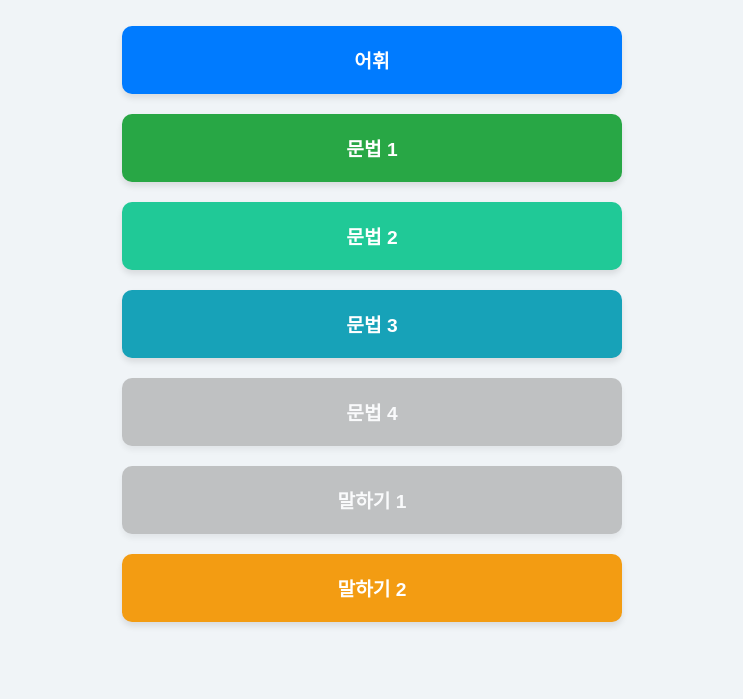
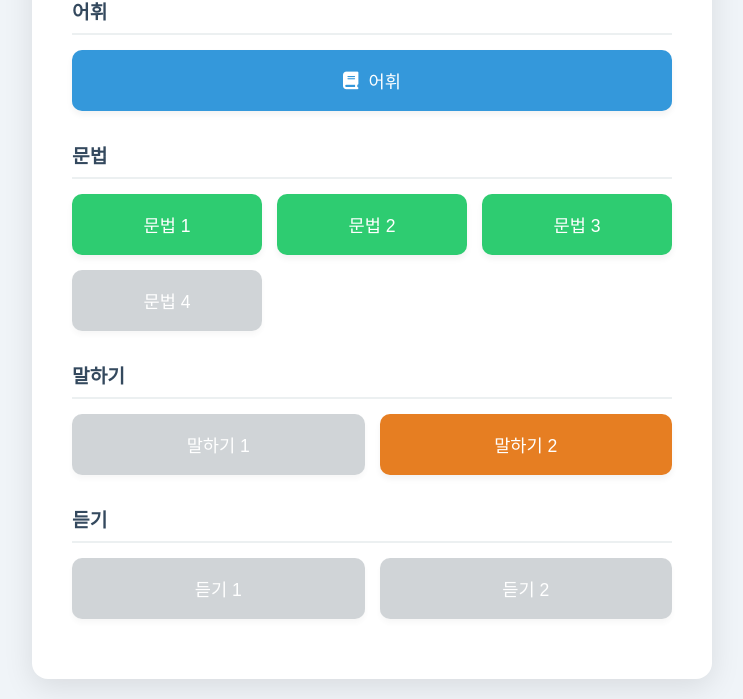
Before and after one commit to sometime4224-hnu/hnu-3B-korean-webapp, a plain HTML site: page c11/index.html in a window 1280 px wide. Shown: the part 150-849 px from the top of the page, without its empty margins (268-1011 px from the left). Drawn offline with Linux system fonts and the light colour scheme; no server answers.

Commit message:
Update index.html

```diff
--- a/c11/index.html
+++ b/c11/index.html
@@ -11,146 +11,144 @@ j=d.createElement(s),dl=l!='dataLayer'?'&l='+l:'';j.async=true;j.src=
     <meta charset="UTF-8">
     <meta name="viewport" content="width=device-width, initial-scale=1.0">
     <title>11과 학습 활동</title>
+    <link rel="stylesheet" href="https://cdnjs.cloudflare.com/ajax/libs/font-awesome/6.4.0/css/all.min.css">
     <style>
         body {
             font-family: 'Noto Sans KR', sans-serif;
-            background-color: #f0f4f7;
+            background-color: #f0f4f8;
             display: flex;
-            flex-direction: column;
             justify-content: center;
             align-items: center;
             min-height: 100vh;
             margin: 0;
             padding: 20px;
+            box-sizing: border-box;
+        }
+
+        .main-container {
+            width: 100%;
+            max-width: 600px;
+            background-color: white;
+            border-radius: 16px;
+            box-shadow: 0 8px 30px rgba(0, 0, 0, 0.1);
+            padding: 30px 40px;
+            text-align: center;
         }
 
         h1 {
-            color: #333;
+            color: #2c3e50;
             font-size: 2em;
-            margin-bottom: 40px;
+            margin-bottom: 30px;
+            font-weight: 700;
         }
 
-        .button-container {
+        .activity-section {
+            margin-bottom: 30px;
+        }
+
+        .section-title {
+            font-size: 1.2em;
+            color: #34495e;
+            margin-bottom: 15px;
+            text-align: left;
+            border-bottom: 2px solid #ecf0f1;
+            padding-bottom: 8px;
+            font-weight: 600;
+        }
+
+        .section-buttons {
             display: grid;
-            gap: 20px;
-            width: 100%;
-            max-width: 500px;
+            grid-template-columns: repeat(auto-fit, minmax(150px, 1fr));
+            gap: 15px;
         }
 
         .activity-button {
-            display: block;
-            padding: 20px;
-            font-size: 1.2em;
-            font-weight: bold;
+            display: flex;
+            align-items: center;
+            justify-content: center;
+            gap: 10px;
+            padding: 18px;
+            font-size: 1.1em;
+            font-weight: 500;
             text-decoration: none;
             color: white;
             border-radius: 10px;
-            box-shadow: 0 4px 6px rgba(0, 0, 0, 0.1);
-            transition: transform 0.2s, background-color 0.2s;
+            box-shadow: 0 4px 6px rgba(0, 0, 0, 0.05);
+            transition: transform 0.2s, box-shadow 0.2s;
             text-align: center;
         }
 
-        /* 어휘 버튼 스타일 */
-        .btn-vocabulary {
-            background-color: #007BFF;
+        .activity-button:hover {
+            transform: translateY(-4px);
+            box-shadow: 0 6px 12px rgba(0, 0, 0, 0.1);
         }
 
-        .btn-vocabulary:hover {
-            background-color: #0056b3;
-            transform: translateY(-3px);
-        }
+        .btn-vocabulary { background-color: #3498db; }
+        .btn-grammar { background-color: #2ecc71; }
+        .btn-conversation { background-color: #e67e22; }
+        .btn-listening { background-color: #9b59b6; }
 
-        /* 문법 버튼 스타일 (각기 다른 조도) */
-        .btn-grammar-1 {
-            background-color: #28a745;
-        }
-
-        .btn-grammar-1:hover {
-            background-color: #1e7e34;
-            transform: translateY(-3px);
-        }
-
-        .btn-grammar-2 {
-            background-color: #20c997;
-        }
-
-        .btn-grammar-2:hover {
-            background-color: #199469;
-            transform: translateY(-3px);
-        }
-
-        .btn-grammar-3 {
-            background-color: #17a2b8;
-        }
-
-        .btn-grammar-3:hover {
-            background-color: #117a8b;
-            transform: translateY(-3px);
-        }
-
-        .btn-grammar-4 {
-            background-color: #4CAF50;
-        }
-
-        .btn-grammar-4:hover {
-            background-color: #45a049;
-            transform: translateY(-3px);
-        }
-
-        /* 말하기 버튼 스타일 */
-        .btn-conversation-1 {
-            background-color: #e44d26;
-        }
-
-        .btn-conversation-1:hover {
-            background-color: #c73c1d;
-            transform: translateY(-3px);
-        }
-
-        .btn-conversation-2 {
-            background-color: #f39c12;
-        }
-
-        .btn-conversation-2:hover {
-            background-color: #d68910;
-            transform: translateY(-3px);
-        }
-
-        /* 비활성화된 버튼 스타일 */
         .activity-button.disabled {
-            background-color: #a0a0a0;
+            background-color: #bdc3c7;
             cursor: not-allowed;
             pointer-events: none;
-            opacity: 0.6;
+            opacity: 0.7;
         }
 
         .activity-button.disabled:hover {
-            background-color: #a0a0a0;
             transform: none;
+            box-shadow: 0 4px 6px rgba(0, 0, 0, 0.05);
         }
 
         @media (max-width: 600px) {
+            .main-container {
+                padding: 20px;
+            }
             h1 {
-                font-size: 1.5em;
-                margin-bottom: 20px;
+                font-size: 1.8em;
             }
-            .activity-button {
-                font-size: 1em;
-                padding: 15px;
+            .section-buttons {
+                grid-template-columns: 1fr;
             }
         }
     </style>
 </head>
 <body>
+    <div class="main-container">
         <h1>11과 활동을 선택하세요</h1>
-    <div class="button-container">
-        <a href="vocabulary.html" class="activity-button btn-vocabulary" data-target="vocabulary.html">어휘</a>
-        <a href="grammar1.html" class="activity-button btn-grammar-1" data-target="grammar1.html">문법 1</a>
-        <a href="grammar2.html" class="activity-button btn-grammar-2" data-target="grammar2.html">문법 2</a>
-        <a href="grammar3.html" class="activity-button btn-grammar-3" data-target="grammar3.html">문법 3</a>
-        <a href="grammar4.html" class="activity-button btn-grammar-4" data-target="grammar4.html">문법 4</a>
-        <a href="conv1.html" class="activity-button btn-conversation-1" data-target="conv1.html">말하기 1</a>
-        <a href="conv2.html" class="activity-button btn-conversation-2" data-target="conv2.html">말하기 2</a>
+
+        <div class="activity-section">
+            <h2 class="section-title">어휘</h2>
+            <div class="section-buttons">
+                <a href="vocabulary.html" class="activity-button btn-vocabulary" data-target="vocabulary.html"><i class="fas fa-book"></i> 어휘</a>
+            </div>
+        </div>
+
+        <div class="activity-section">
+            <h2 class="section-title">문법</h2>
+            <div class="section-buttons">
+                <a href="grammar1.html" class="activity-button btn-grammar" data-target="grammar1.html">문법 1</a>
+                <a href="grammar2.html" class="activity-button btn-grammar" data-target="grammar2.html">문법 2</a>
+                <a href="grammar3.html" class="activity-button btn-grammar" data-target="grammar3.html">문법 3</a>
+                <a href="grammar4.html" class="activity-button btn-grammar" data-target="grammar4.html">문법 4</a>
+            </div>
+        </div>
+
+        <div class="activity-section">
+            <h2 class="section-title">말하기</h2>
+            <div class="section-buttons">
+                <a href="conv1.html" class="activity-button btn-conversation" data-target="conv1.html">말하기 1</a>
+                <a href="conv2.html" class="activity-button btn-conversation" data-target="conv2.html">말하기 2</a>
+            </div>
+        </div>
+
+        <div class="activity-section">
+            <h2 class="section-title">듣기</h2>
+            <div class="section-buttons">
+                <a href="korean_listening_quiz.html" class="activity-button btn-listening" data-target="korean_listening_quiz.html">듣기 1</a>
+                <a href="korean_listening_quiz_2.html" class="activity-button btn-listening" data-target="korean_listening_quiz_2.html">듣기 2</a>
+            </div>
+        </div>
     </div>
 
     <script>
```
Lines whose indentation alone changed are shown as unchanged.
